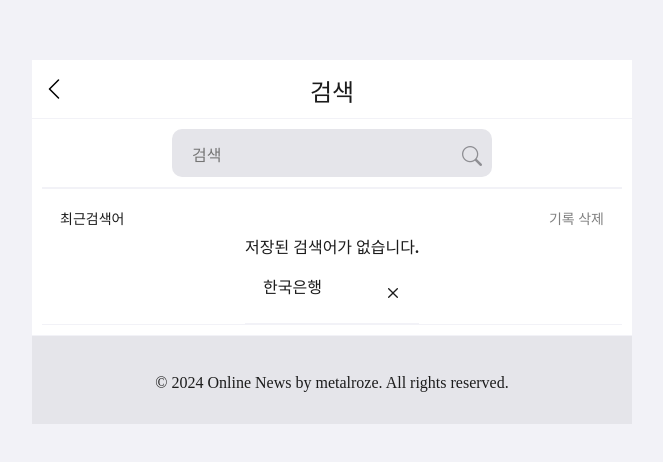
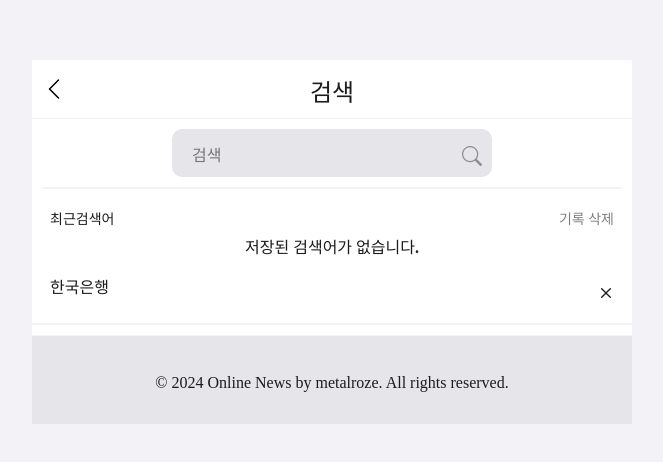
Before and after one commit to MetalRoze/OnlineNews_FE, a React (Vite) app: page /search in a window 1280 px wide. Shown: the part 158-620 px from the top of the page, without its empty margins (308-971 px from the left). Built offline with nearby package versions, Linux system fonts and the light colour scheme; a web font is replaced by a local one; what @xeger/quill-image-actions, @xeger/quill-image-formats would draw is missing.

Commit message:
refact: 넓이 수정 성공

```diff
--- a/src/index.css
+++ b/src/index.css
@@ -26,7 +26,7 @@
   text-rendering: optimizeLegibility;
   -webkit-font-smoothing: antialiased;
   -moz-osx-font-smoothing: grayscale;
-  width: 100%;
+  width: 100vw;
 }
 
 * {
@@ -202,3 +202,24 @@ select {
 .ql-formats{
   margin: auto;
 }
+
+/* 전체 스크롤바 스타일 */
+::-webkit-scrollbar {
+  width: 8px; /* 스크롤바의 너비 */
+}
+
+/* 스크롤바 트랙 (배경) 스타일 */
+::-webkit-scrollbar-track {
+  background: transparent; /* 투명 배경 */
+}
+
+/* 스크롤바 핸들 스타일 */
+::-webkit-scrollbar-thumb {
+  background: rgba(0, 0, 0, 0.5); /* 반투명 핸들 */
+  border-radius: 10px; /* 둥근 모서리 */
+}
+
+/* 스크롤바 핸들 호버 시 스타일 */
+::-webkit-scrollbar-thumb:hover {
+  background: rgba(0, 0, 0, 0.8); /* 호버 시 색상 변경 */
+}
--- a/src/styles/styles.css
+++ b/src/styles/styles.css
@@ -1,6 +1,6 @@
 /* 헤더 */
 .mobile-header {
-    width: 100%;
+    width: 100vw;
     max-width: 600px;
     padding: 10px;
     display: flex;
@@ -46,14 +46,13 @@
 }
 
 .mobile-footer {
-    width: 100%;
+    width: 100vw;
     max-width: 600px;
     background-color: var(--color-gray20);
 }
 
 .mobile-container {
-    min-width: 320px;
-    width: 100%;
+    width: 100vw;
     max-width: 600px;
     min-height: 100vh;
     margin: 0 auto;
@@ -133,7 +132,7 @@
 }
 
 .mobile-back-header {
-    width: 100%;
+    width: 100vw;
     max-width: 600px;
     display: flex;
     background-color: var(--color-white);
```
